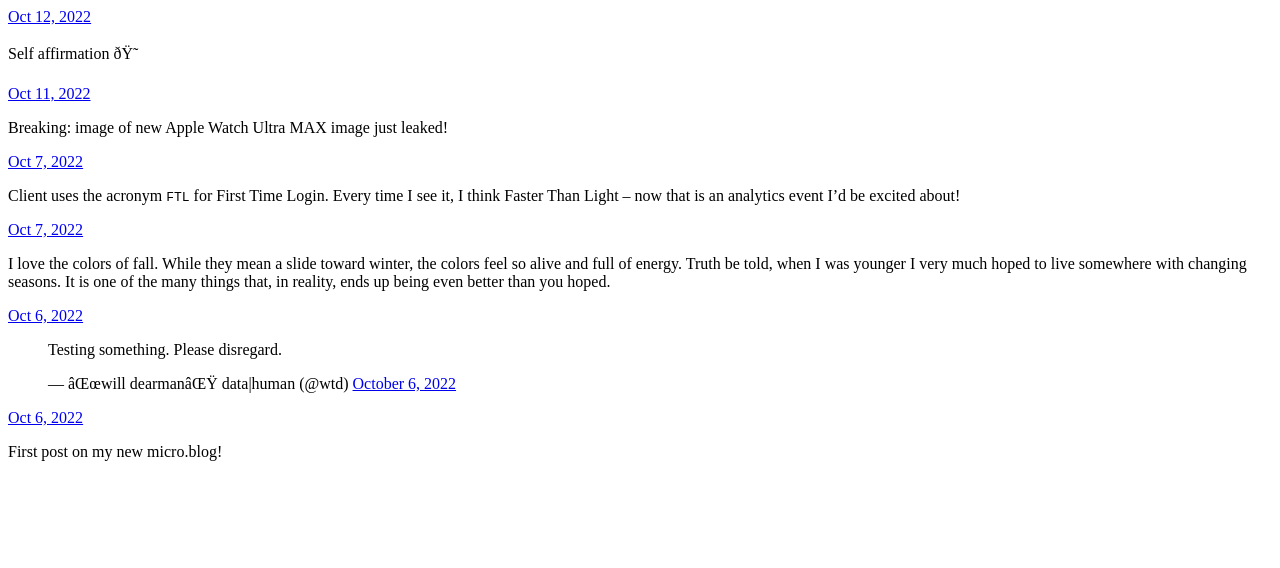
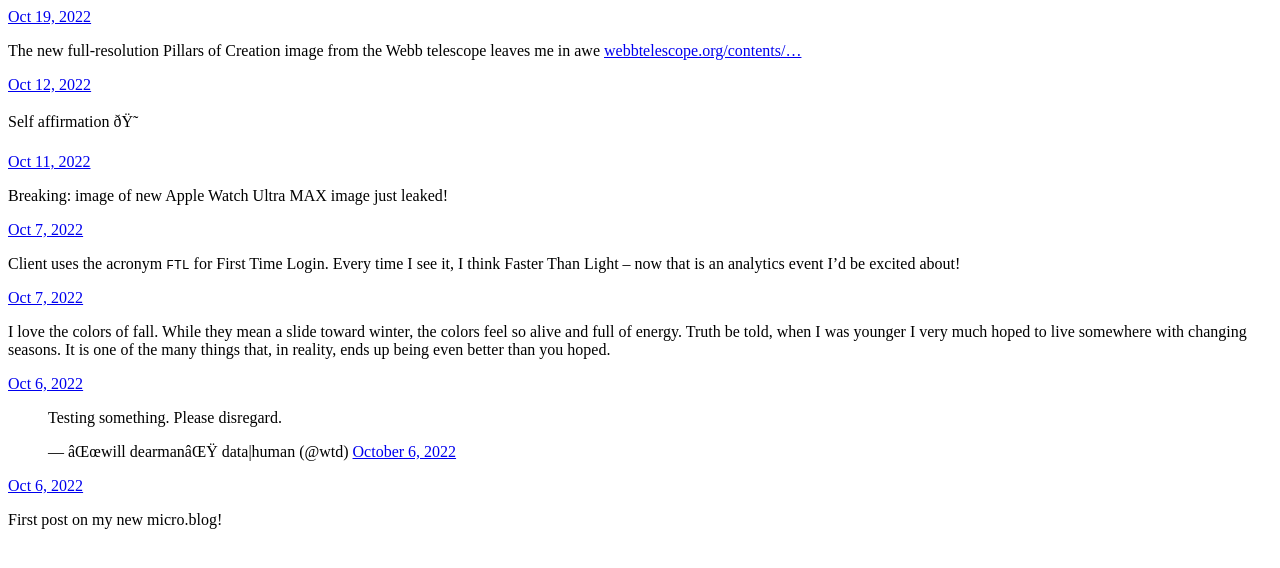
Before and after one commit to willdearman/wtd_micro_blog, a plain HTML site: page index.html in a window 1280 px wide. Drawn offline with Linux system fonts and the light colour scheme.

Commit message:
Archiving from Micro.blog.

```diff
--- a/index.html
+++ b/index.html
@@ -21,6 +21,17 @@
 <div class="h-feed">
 
 
+
+	  <div class="h-entry">
+
+
+		<a href="https://www.willdearman.com/2022/10/19/the-new-fullresolution.html" class="u-url"><time class="dt-published" datetime="2022-10-19 12:42:30 -0500">Oct 19, 2022</time></a>
+
+		<div class="e-content">
+			 <p>The new full-resolution Pillars of Creation image from the Webb telescope leaves me in awe <a href="https://webbtelescope.org/contents/media/images/2022/052/01GF423GBQSK6ANC89NTFJW8VM">webbtelescope.org/contents/&hellip;</a></p>
+
+		</div>
+	  </div>
 
 	  <div class="h-entry">
 
```
